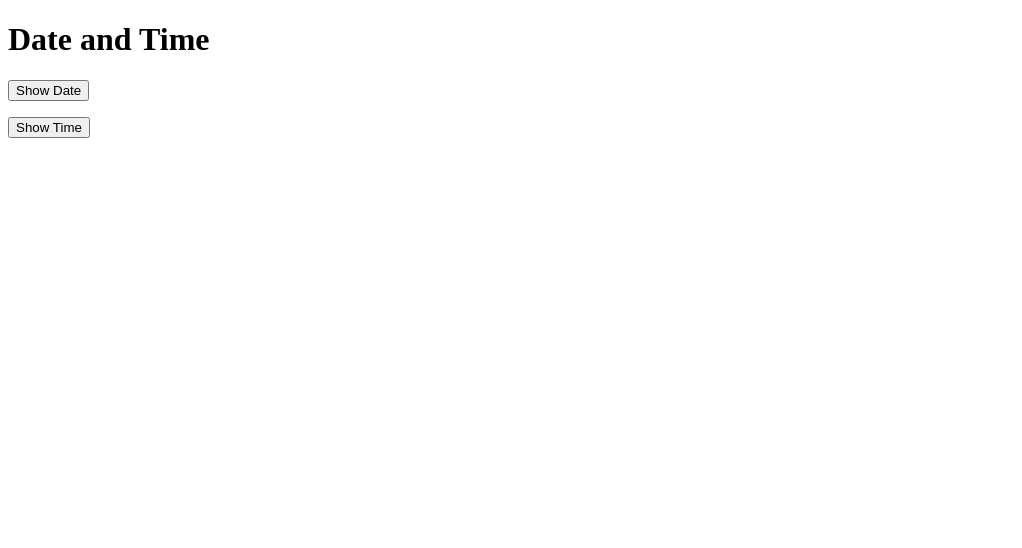
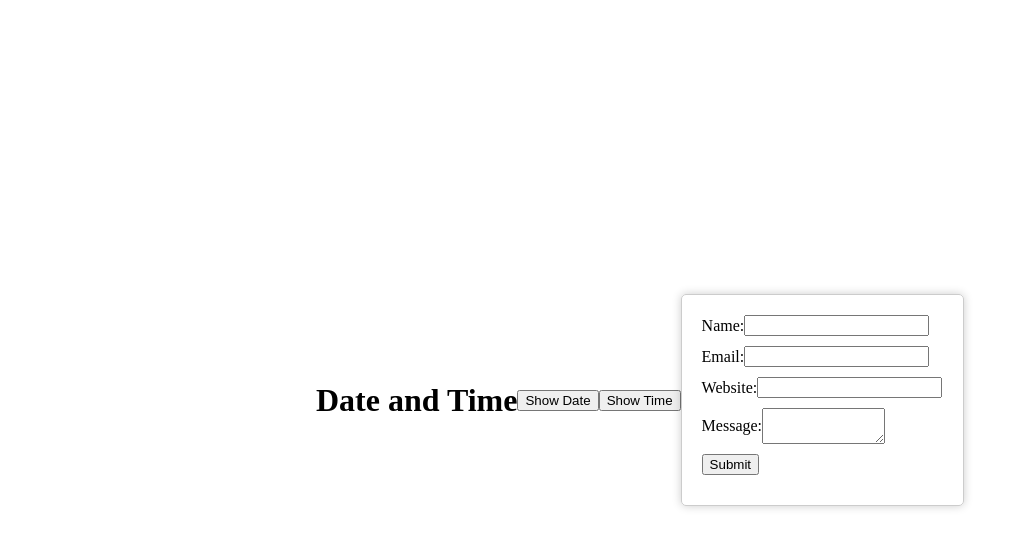
Before and after one commit to Arnesh-pal/js_task_5, a plain HTML site: page index.html in a window 1280 px wide. Shown: the whole page, without its empty margins (0-1022 px from the left). Drawn offline with Linux system fonts and the light colour scheme.

Commit message:
Update index.html

```diff
--- a/index.html
+++ b/index.html
@@ -26,3 +26,146 @@
     <p id="timeOutput"></p>
 </body>
 </html>
+<!DOCTYPE html>
+<html>
+<head>
+    <title>Contact Form</title>
+    <style>
+        body {
+            display: flex;
+            justify-content: center;
+            align-items: center;
+            height: 100vh;
+            margin: 0;
+        }
+
+        .error {
+            color: red;
+            display: none;
+        }
+
+        #contact {
+            text-align: left;
+            padding: 20px;
+            border: 1px solid #ccc;
+            border-radius: 5px;
+            box-shadow: 0 0 10px rgba(0, 0, 0, 0.2);
+        }
+
+        /* Add some spacing between form elements */
+        div {
+            margin-bottom: 10px;
+            display: flex;
+            align-items: center;
+        }
+
+        label {
+            flex: 1; /* Distribute label and input equally within the div */
+        }
+
+        input,
+        textarea {
+            flex: 2; /* Make the input take up more space */
+        }
+
+        .error-container {
+            flex: 1; /* Reserve space for error message */
+            display: flex;
+            align-items: center;
+        }
+
+        /* Adjust error message style */
+        .error span {
+            white-space: nowrap; /* Prevent line breaks */
+            margin-right: 5px; /* Add some space between error message and input field */
+        }
+    </style>
+</head>
+<body>
+    <form id="contact" method="post" action="">
+        <!-- Name -->
+        <div>
+            <label for="contact_name">Name:</label>
+            <input type="text" id="contact_name" name="name">
+            <div class="error-container">
+                <span class="error" id="name_error">This field is required</span>
+            </div>
+        </div>
+        <!-- Email -->
+        <div>
+            <label for="contact_email">Email:</label>
+            <input type="email" id="contact_email" name="email">
+            <div class="error-container">
+                <span class="error" id="email_error">A valid email address is required</span>
+            </div>
+        </div>
+        <!-- Website -->
+        <div>
+            <label for="contact_website">Website:</label>
+            <input type="url" id="contact_website" name="website">
+            <div class="error-container">
+                <span class="error" id="website_error">A valid URL is required</span>
+            </div>
+        </div>
+        <!-- Message -->
+        <div>
+            <label for="contact_message">Message:</label>
+            <textarea id="contact_message" name="message"></textarea>
+            <div class="error-container">
+                <span class="error" id="message_error">This field is required</span>
+            </div>
+        </div>
+        <!-- Submit Button -->
+        <div id="contact_submit">
+            <button type="button" onclick="validateForm()">Submit</button>
+        </div>
+    </form>
+
+    <script>
+        function validateForm() {
+            var nameInput = document.getElementById("contact_name");
+            var emailInput = document.getElementById("contact_email");
+            var websiteInput = document.getElementById("contact_website");
+            var messageInput = document.getElementById("contact_message");
+
+            var nameError = document.getElementById("name_error");
+            var emailError = document.getElementById("email_error");
+            var websiteError = document.getElementById("website_error");
+            var messageError = document.getElementById("message_error");
+
+            var isValid = true;
+
+            // Reset error messages
+            nameError.style.display = "none";
+            emailError.style.display = "none";
+            websiteError.style.display = "none";
+            messageError.style.display = "none";
+
+            if (nameInput.value.trim() === "") {
+                nameError.style.display = "inline"; // Display inline to keep on the same line
+                isValid = false;
+            }
+
+            if (emailInput.value.trim() === "") {
+                emailError.style.display = "inline"; // Display inline to keep on the same line
+                isValid = false;
+            }
+
+            if (websiteInput.value.trim() === "") {
+                websiteError.style.display = "inline"; // Display inline to keep on the same line
+                isValid = false;
+            }
+
+            if (messageInput.value.trim() === "") {
+                messageError.style.display = "inline"; // Display inline to keep on the same line
+                isValid = false;
+            }
+
+            if (isValid) {
+                // Form is valid, you can submit it or perform further actions here
+                alert("Form is valid and can be submitted.");
+            }
+        }
+    </script>
+</body>
+</html>
```
